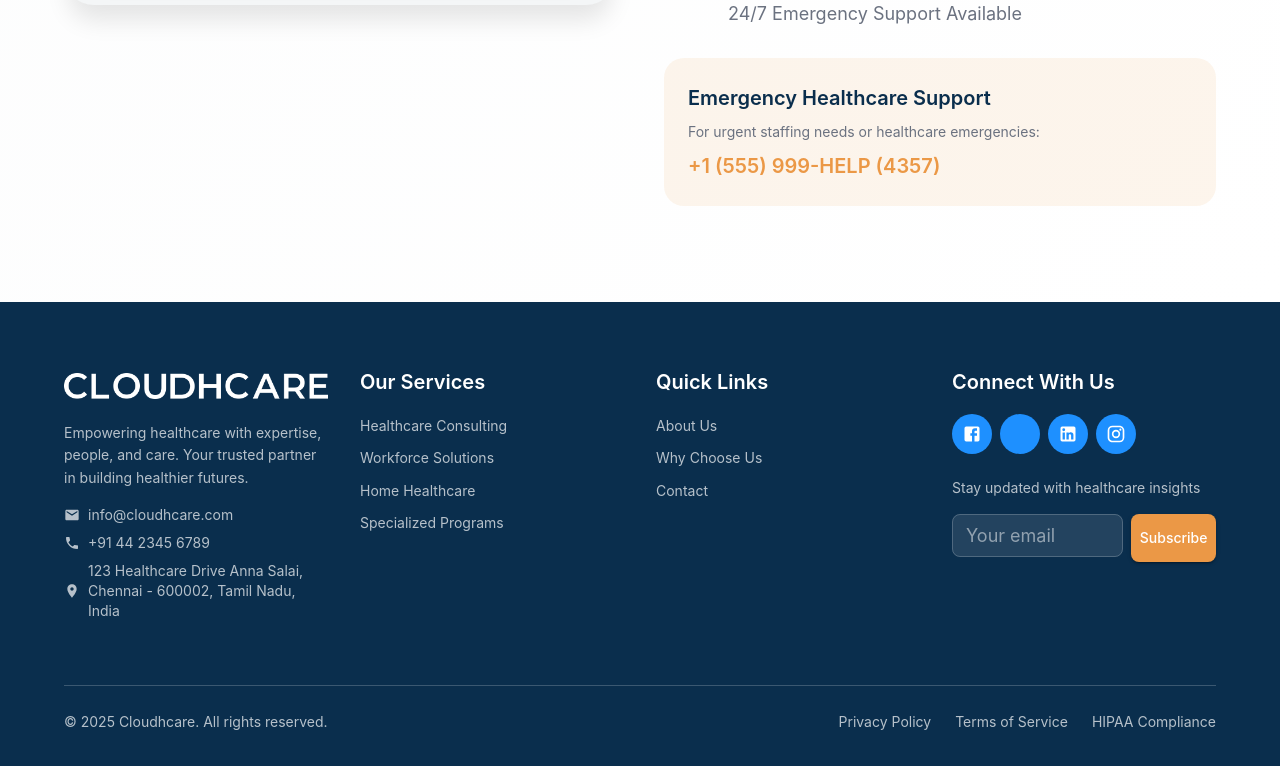
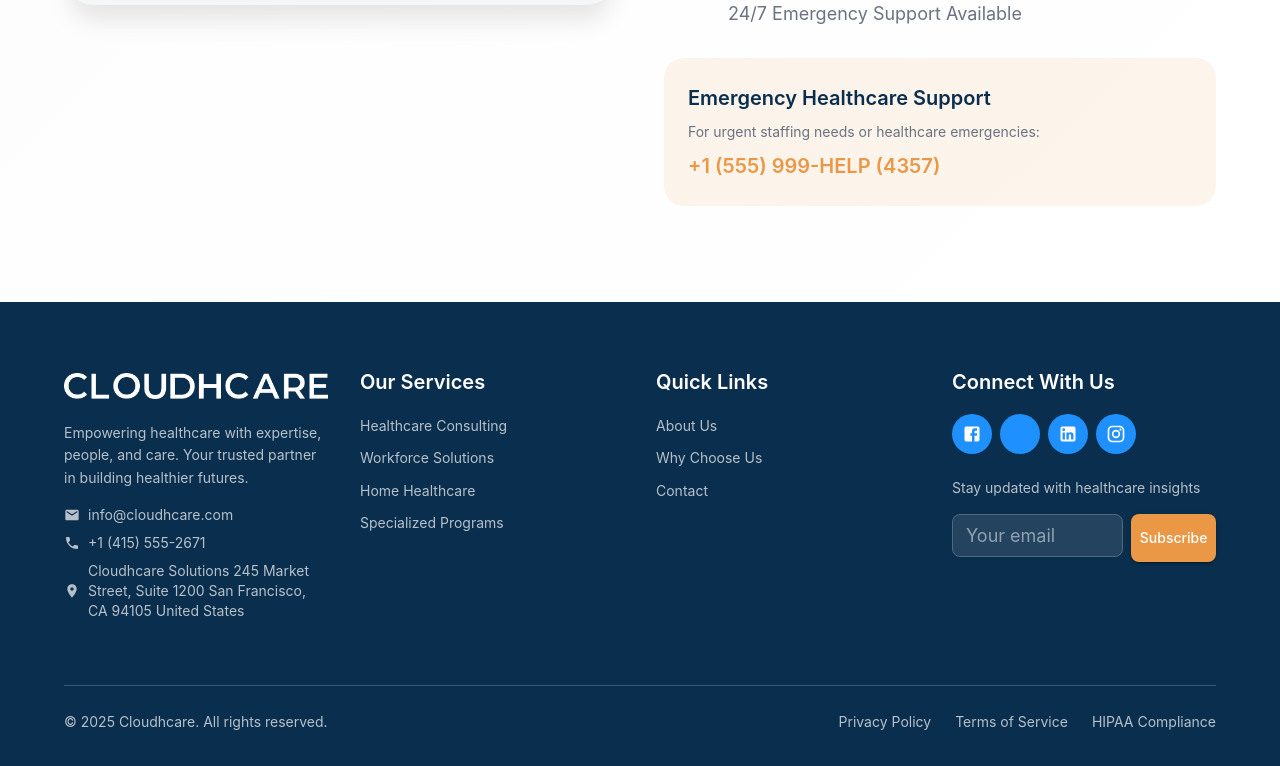
Before and after one commit to balaji061201/cloudhcare, a React (Vite) app: page / in a window 1280 px wide. Shown: the part 6352-7118 px from the top of the page. Built offline with nearby package versions, Linux system fonts and the light colour scheme; some icons are missing.

Commit message:
Update Footer.tsx

```diff
--- a/src/components/Footer.tsx
+++ b/src/components/Footer.tsx
@@ -81,7 +81,7 @@ export function Footer() {
                       variant="body2"
                       sx={{ color: "rgba(255, 255, 255, 0.7)" }}
                     >
-                      +91 44 2345 6789
+                      +1 (415) 555-2671
                     </Typography>
                   </Box>
                   <Box sx={{ display: "flex", alignItems: "center", gap: 1 }}>
@@ -92,7 +92,8 @@ export function Footer() {
                       variant="body2"
                       sx={{ color: "rgba(255, 255, 255, 0.7)" }}
                     >
-                      123 Healthcare Drive Anna Salai, Chennai - 600002, Tamil Nadu, India
+                      Cloudhcare Solutions 245 Market Street, Suite 1200 San
+                      Francisco, CA 94105 United States
                     </Typography>
                   </Box>
                 </Stack>
```
